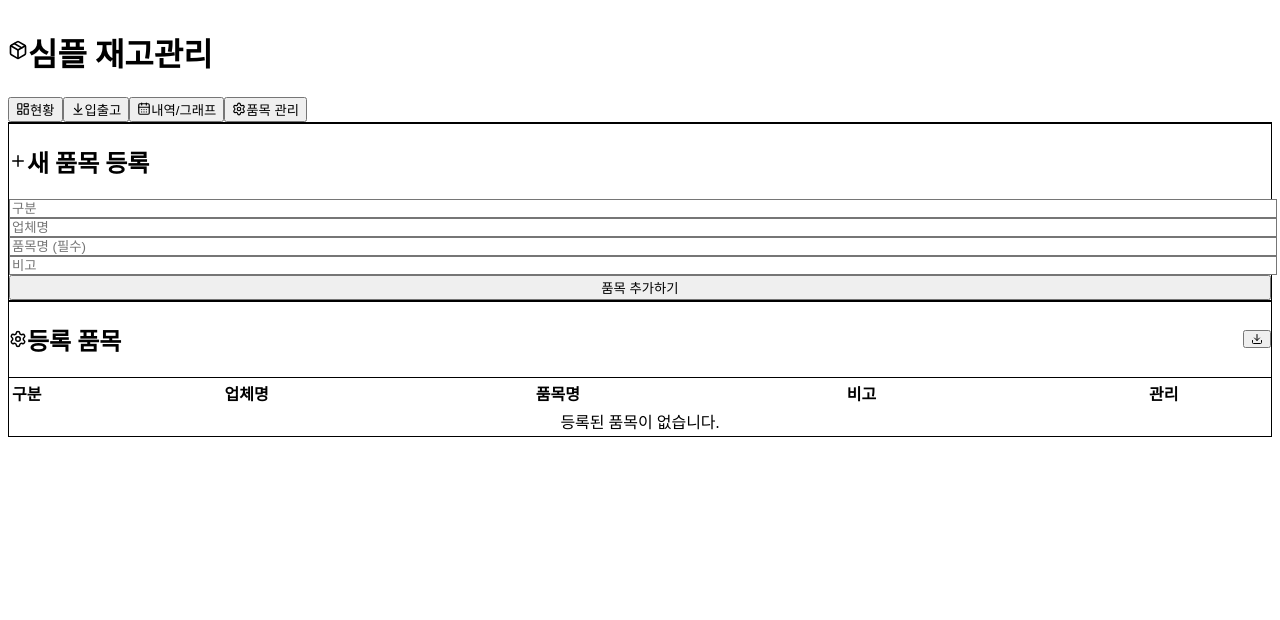
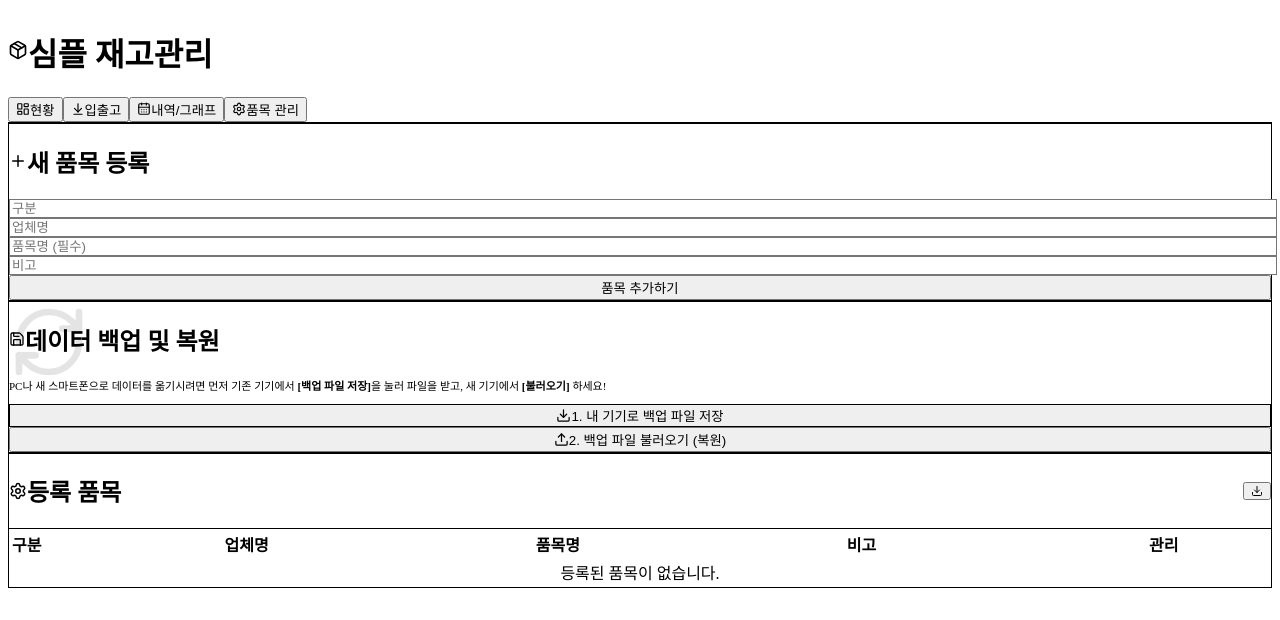
Before and after one commit to uhyun0405-bit/inventory-app, a React (Vite) app: page / in a window 1280 px wide. Both pictures are taken after a click on the button "품목 관리". Shown: the top 620 px of the page. Built offline with nearby package versions, Linux system fonts and the light colour scheme.

Commit message:
Add files via upload

```diff
--- a/src/App.jsx
+++ b/src/App.jsx
@@ -1,10 +1,11 @@
-import React, { useState, useMemo, useEffect } from 'react';
+import React, { useState, useMemo, useEffect, useRef } from 'react';
 import { initializeApp } from 'firebase/app';
 import { getAuth, signInWithCustomToken, signInAnonymously, onAuthStateChanged } from 'firebase/auth';
 import { getFirestore, collection, doc, setDoc, deleteDoc, onSnapshot } from 'firebase/firestore';
 import {
   Package, ArrowDownToLine, ArrowUpFromLine, Settings, LayoutDashboard, Plus, History,
-  AlertCircle, CalendarDays, BarChart as BarChartIcon, Pencil, Check, X, Trash2, Download
+  AlertCircle, CalendarDays, BarChart as BarChartIcon, Pencil, Check, X, Trash2, Download, Upload,
+  Save, RefreshCw
 } from 'lucide-react';
 import { BarChart, Bar, XAxis, YAxis, CartesianGrid, Tooltip, Legend, ResponsiveContainer } from 'recharts';
 
@@ -62,7 +63,7 @@ const loadLocalData = (newKey, oldKeyPrefix, fallback) => {
       const oldCode = localStorage.getItem('inventory_sync_code') || 'DEMO123';
       val = localStorage.getItem(`${oldKeyPrefix}_${oldCode}`);
       if (val) {
-        localStorage.setItem(newKey, val); // 새 키로 데이터 복사(마이그레이션)
+        localStorage.setItem(newKey, val);
       }
     }
     return val ? JSON.parse(val) : fallback;
@@ -242,7 +243,7 @@ const TransactionTab = ({ items, transactions, onAddTransaction, inventoryStats
     await onAddTransaction(newTx);
 
     setFormData({ itemId: '', type: 'IN', quantity: '', note: '', date: today });
-    setSuccessMsg('입출고 내역이 성공적으로 저장되었습니다!');
+    setSuccessMsg('입출고 내역이 저장되었습니다!');
     setTimeout(() => setSuccessMsg(''), 3000);
   };
 
@@ -497,7 +498,6 @@ const CalendarTab = ({ items, transactions, onDeleteTransaction }) => {
               ) : (
                 dailyTransactions.map((tx, index) => {
                   const item = items.find(i => i.id === tx.itemId);
-                  // 배열이 최신순(내림차순) 정렬이므로, 역순으로 번호를 부여하여 오래된 내역부터 1번으로 시작하도록 함
                   const seqNum = dailyTransactions.length - index;
                   return (
                     <tr key={tx.id} className="hover:bg-slate-50/50">
@@ -539,12 +539,13 @@ const CalendarTab = ({ items, transactions, onDeleteTransaction }) => {
   );
 };
 
-// --- [탭 4] 품목 관리 컴포넌트 ---
-const ItemManagementTab = ({ items, onAddItem, onUpdateItem, onDeleteItem }) => {
+// --- [탭 4] 품목 관리 & 데이터 백업 컴포넌트 ---
+const ItemManagementTab = ({ items, transactions, appName, onAddItem, onUpdateItem, onDeleteItem }) => {
   const [newItem, setNewItem] = useState({ division: '', name: '', category: '', note: '' });
   const [editingItemId, setEditingItemId] = useState(null);
   const [editFormData, setEditFormData] = useState({});
   const [deletingItemId, setDeletingItemId] = useState(null);
+  const fileInputRef = useRef(null);
 
   const sortedItems = useMemo(() => [...items].sort((a, b) => (a.name || '').localeCompare(b.name || '', 'ko-KR')), [items]);
 
@@ -561,20 +562,108 @@ const ItemManagementTab = ({ items, onAddItem, onUpdateItem, onDeleteItem }) =>
     setEditingItemId(null);
   };
 
+  // --- 데이터 백업 (JSON 다운로드) ---
+  const handleExportBackup = () => {
+    const backupData = {
+      appName: appName,
+      items: items,
+      transactions: transactions,
+      exportDate: new Date().toISOString()
+    };
+    const blob = new Blob([JSON.stringify(backupData, null, 2)], { type: 'application/json' });
+    const url = URL.createObjectURL(blob);
+    const a = document.createElement('a');
+    a.href = url;
+    a.download = `재고관리_백업데이터_${new Date().toISOString().slice(0,10)}.json`;
+    a.click();
+    URL.revokeObjectURL(url);
+  };
+
+  // --- 데이터 복원 (JSON 업로드) ---
+  const handleImportBackup = (e) => {
+    const file = e.target.files[0];
+    if (!file) return;
+
+    const reader = new FileReader();
+    reader.onload = (event) => {
+      try {
+        const imported = JSON.parse(event.target.result);
+        if (imported.items && Array.isArray(imported.items) && imported.transactions && Array.isArray(imported.transactions)) {
+          if (window.confirm('🚨 경고: 현재 기기의 모든 데이터가 삭제되고, 불러온 파일의 데이터로 완전히 덮어씌워집니다.\n\n계속 진행하시겠습니까?')) {
+            localStorage.setItem('inventory_items', JSON.stringify(imported.items));
+            localStorage.setItem('inventory_txs', JSON.stringify(imported.transactions));
+            if (imported.appName) {
+              localStorage.setItem('inventory_app_name', imported.appName);
+            }
+            alert('✅ 데이터 복원이 성공적으로 완료되었습니다! 앱이 새로고침 됩니다.');
+            window.location.reload(); // 새로고침으로 데이터 완벽 갱신
+          }
+        } else {
+          alert('❌ 올바른 재고관리 백업 파일(JSON) 형식이 아닙니다.');
+        }
+      } catch (err) {
+        alert('❌ 파일을 읽는 중 오류가 발생했습니다. 올바른 파일인지 확인해주세요.');
+      }
+      e.target.value = ''; // 동일 파일 재선택 가능하게 리셋
+    };
+    reader.readAsText(file);
+  };
+
   return (
     <div className="grid grid-cols-1 lg:grid-cols-3 gap-6">
-      <div className="lg:col-span-1 bg-white rounded-xl border border-slate-200 shadow-sm p-4 sm:p-5 h-fit">
+      {/* 왼쪽: 기능 컨트롤 패널 */}
+      <div className="lg:col-span-1 flex flex-col gap-6">
+
+        {/* 새 품목 등록 카드 */}
+        <div className="bg-white rounded-xl border border-slate-200 shadow-sm p-4 sm:p-5">
           <h2 className="text-base font-semibold text-slate-800 mb-4 flex items-center gap-2"><Plus size={18} className="text-blue-600" /> 새 품목 등록</h2>
           <form onSubmit={handleAdd} className="space-y-3">
             <input type="text" value={newItem.division} onChange={e => setNewItem({...newItem, division: e.target.value})} placeholder="구분" className="w-full border p-2 rounded text-xs" />
             <input type="text" value={newItem.category} onChange={e => setNewItem({...newItem, category: e.target.value})} placeholder="업체명" className="w-full border p-2 rounded text-xs" />
             <input type="text" required value={newItem.name} onChange={e => setNewItem({...newItem, name: e.target.value})} placeholder="품목명 (필수)" className="w-full border p-2 rounded text-xs" />
             <input type="text" value={newItem.note} onChange={e => setNewItem({...newItem, note: e.target.value})} placeholder="비고" className="w-full border p-2 rounded text-xs" />
-          <button type="submit" className="w-full bg-slate-800 text-white p-2 rounded hover:bg-slate-700 text-xs font-medium">품목 추가하기</button>
+            <button type="submit" className="w-full bg-slate-800 text-white p-2.5 rounded hover:bg-slate-700 text-xs font-medium transition-colors">품목 추가하기</button>
           </form>
         </div>
 
-      <div className="lg:col-span-2 bg-white rounded-xl border border-slate-200 shadow-sm overflow-hidden">
+        {/* 데이터 백업/복원 강조 카드 */}
+        <div className="bg-gradient-to-br from-indigo-50 to-blue-50 rounded-xl border border-indigo-200 shadow-sm p-4 sm:p-5 relative overflow-hidden">
+          <div className="absolute top-0 right-0 p-4 opacity-10 pointer-events-none">
+            <RefreshCw size={80} />
+          </div>
+          <h2 className="text-sm font-bold text-indigo-900 mb-2 flex items-center gap-2 relative z-10">
+            <Save size={16} /> 데이터 백업 및 복원
+          </h2>
+          <p className="text-[11px] text-slate-600 mb-4 leading-relaxed relative z-10">
+            PC나 새 스마트폰으로 데이터를 옮기시려면 먼저 기존 기기에서 <strong>[백업 파일 저장]</strong>을 눌러 파일을 받고, 새 기기에서 <strong>[불러오기]</strong> 하세요!
+          </p>
+          <div className="flex flex-col gap-2.5 relative z-10">
+            <button
+              onClick={handleExportBackup}
+              className="flex items-center justify-center gap-2 w-full bg-white border border-indigo-200 text-indigo-700 py-2.5 px-2 rounded-lg hover:bg-indigo-50 hover:border-indigo-300 text-xs font-bold transition-all shadow-sm"
+            >
+              <Download size={15} /> 1. 내 기기로 백업 파일 저장
+            </button>
+            <button
+              onClick={() => fileInputRef.current?.click()}
+              className="flex items-center justify-center gap-2 w-full bg-indigo-600 text-white py-2.5 px-2 rounded-lg hover:bg-indigo-700 text-xs font-bold transition-all shadow-sm"
+            >
+              <Upload size={15} /> 2. 백업 파일 불러오기 (복원)
+            </button>
+            <input
+              type="file"
+              accept=".json"
+              ref={fileInputRef}
+              style={{ display: 'none' }}
+              onChange={handleImportBackup}
+            />
+          </div>
+        </div>
+
+      </div>
+
+      {/* 오른쪽: 등록 품목 목록 카드 */}
+      <div className="lg:col-span-2 bg-white rounded-xl border border-slate-200 shadow-sm overflow-hidden h-fit">
         <div className="px-4 py-3 border-b bg-slate-50 flex justify-between items-center flex-wrap gap-2">
           <h2 className="text-base font-semibold flex items-center gap-2"><Settings size={18} className="text-slate-500" /> 등록 품목</h2>
           <div className="flex items-center gap-2">
@@ -875,7 +964,7 @@ export default function App() {
         {activeTab === 'dashboard' && <DashboardTab items={items} transactions={transactions} inventoryStats={inventoryStats} dashboardSort={dashboardSort} setDashboardSort={setDashboardSort} />}
         {activeTab === 'transactions' && <TransactionTab items={items} transactions={transactions} onAddTransaction={handleAddTransaction} inventoryStats={inventoryStats} />}
         {activeTab === 'calendar' && <CalendarTab items={items} transactions={transactions} onDeleteTransaction={handleDeleteTransaction} />}
-        {activeTab === 'items' && <ItemManagementTab items={items} onAddItem={handleAddItem} onUpdateItem={handleUpdateItem} onDeleteItem={handleDeleteItem} />}
+        {activeTab === 'items' && <ItemManagementTab items={items} transactions={transactions} appName={appName} onAddItem={handleAddItem} onUpdateItem={handleUpdateItem} onDeleteItem={handleDeleteItem} />}
       </main>
     </div>
   );
```
Lines whose indentation alone changed are shown as unchanged.
